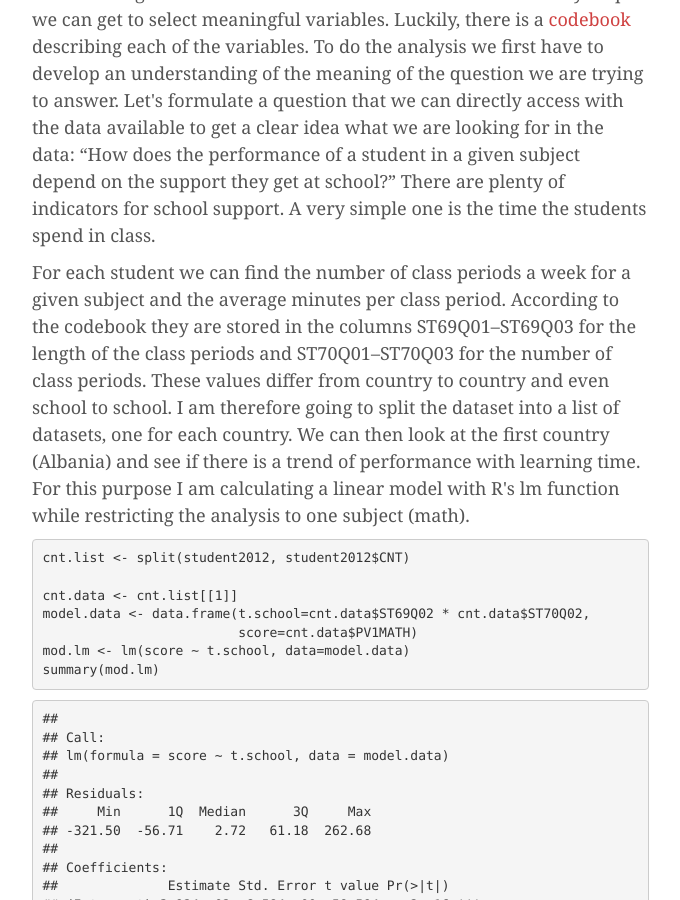
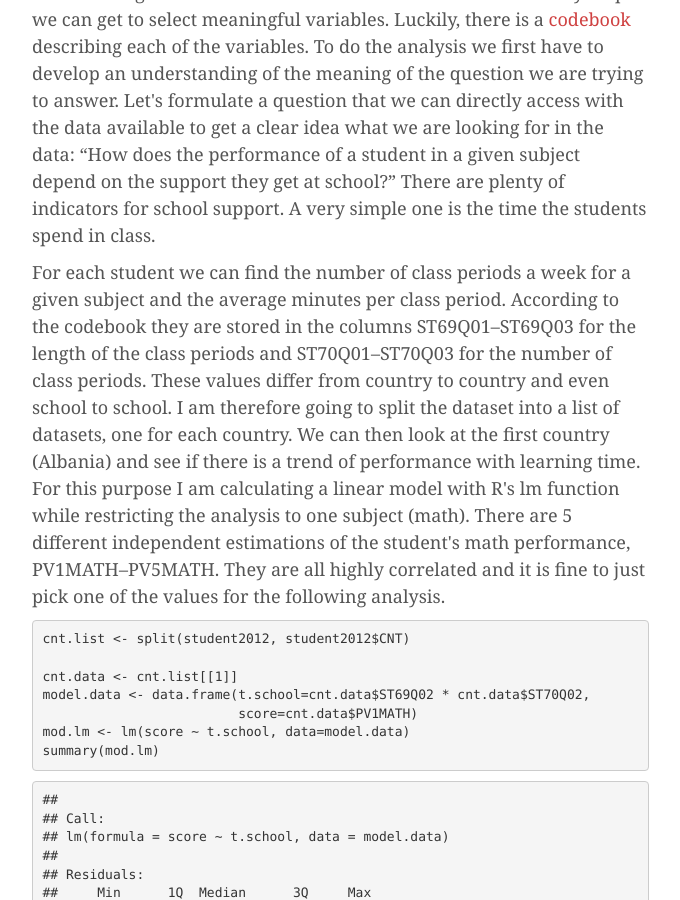
Before and after one commit to JensAdamczak/Postings, a Jekyll site: the page built from _posts/2014-08-06-PISA-Part1.html, in a window 1280 px wide and 900 px high, scrolled down 1513 px. Shown: the whole window, without its empty margins (138-818 px from the left). Built offline with Jekyll 4.4.1, drawn with Linux system fonts in a browser that asks for light colours; nearby versions of some CDN libraries; library files that are not in the unit come from our copies; Markdown is read by kramdown in place of the engine named in the settings; some of the changed text lies outside the part shown.

Commit message:
post update

```diff
--- a/_posts/2014-08-06-PISA-Part1.html
+++ b/_posts/2014-08-06-PISA-Part1.html
@@ -64,15 +64,18 @@ subject depend on the support they get at school?&rdquo; There are plenty of
 indicators for school support. A very simple one is the time the students spend
 in class.</p>
 
-<p>For each student we can find the number of class periods a week for a given subject
-and the average minutes per class period. According to the codebook they are
-stored in the columns ST69Q01&ndash;ST69Q03 for the length of the class periods and
-ST70Q01&ndash;ST70Q03 for the number of class periods. These values differ
-from country to country and even school to school. I am therefore going to
-split the dataset into a list of datasets, one for each country. We can then
-look at the first country (Albania) and see if there is a trend of performance with
-learning time. For this purpose I am calculating a linear model with R&#39;s lm
-function while restricting the analysis to one subject (math).</p>
+<p>For each student we can find the number of class periods a week for a given
+subject and the average minutes per class period. According to the codebook they
+are stored in the columns ST69Q01&ndash;ST69Q03 for the length of the class periods
+and ST70Q01&ndash;ST70Q03 for the number of class periods. These values differ from
+country to country and even school to school. I am therefore going to split the
+dataset into a list of datasets, one for each country. We can then look at the
+first country (Albania) and see if there is a trend of performance with learning
+time. For this purpose I am calculating a linear model with R&#39;s lm function
+while restricting the analysis to one subject (math). There are 5 different
+independent estimations of the student&#39;s math performance, PV1MATH&ndash;PV5MATH.
+They are all highly correlated and it is fine to just pick one of the values for
+the following analysis.</p>
 
 <pre><code class="r">cnt.list &lt;- split(student2012, student2012$CNT)
 
@@ -217,7 +220,7 @@ students. So for now we assume that the questionnaires were all filled in
 correctly and give a realistic representation of the actual times spend on
 studying math. </p>
 
-<p>It is reasonable to assume that the math performace depends on both, the time
+<p>It is reasonable to assume that the math performance depends on both, the time
 studied at school and the time they dedicate to homework. We are
 therefore going to construct a LOESS model that takes both times into account
 simultaneously.</p>
```
Also changed, not shown: 1 other file.
